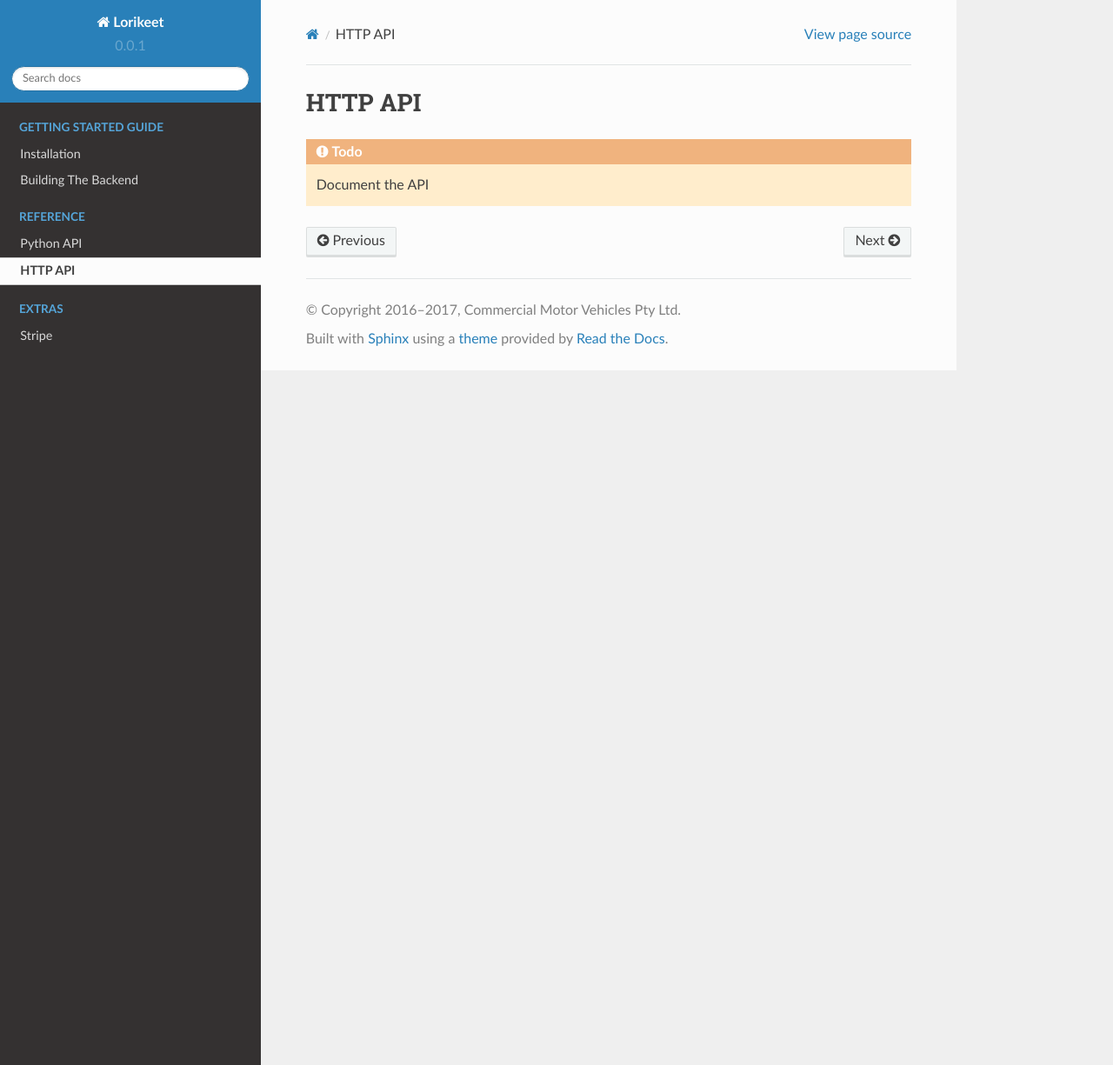
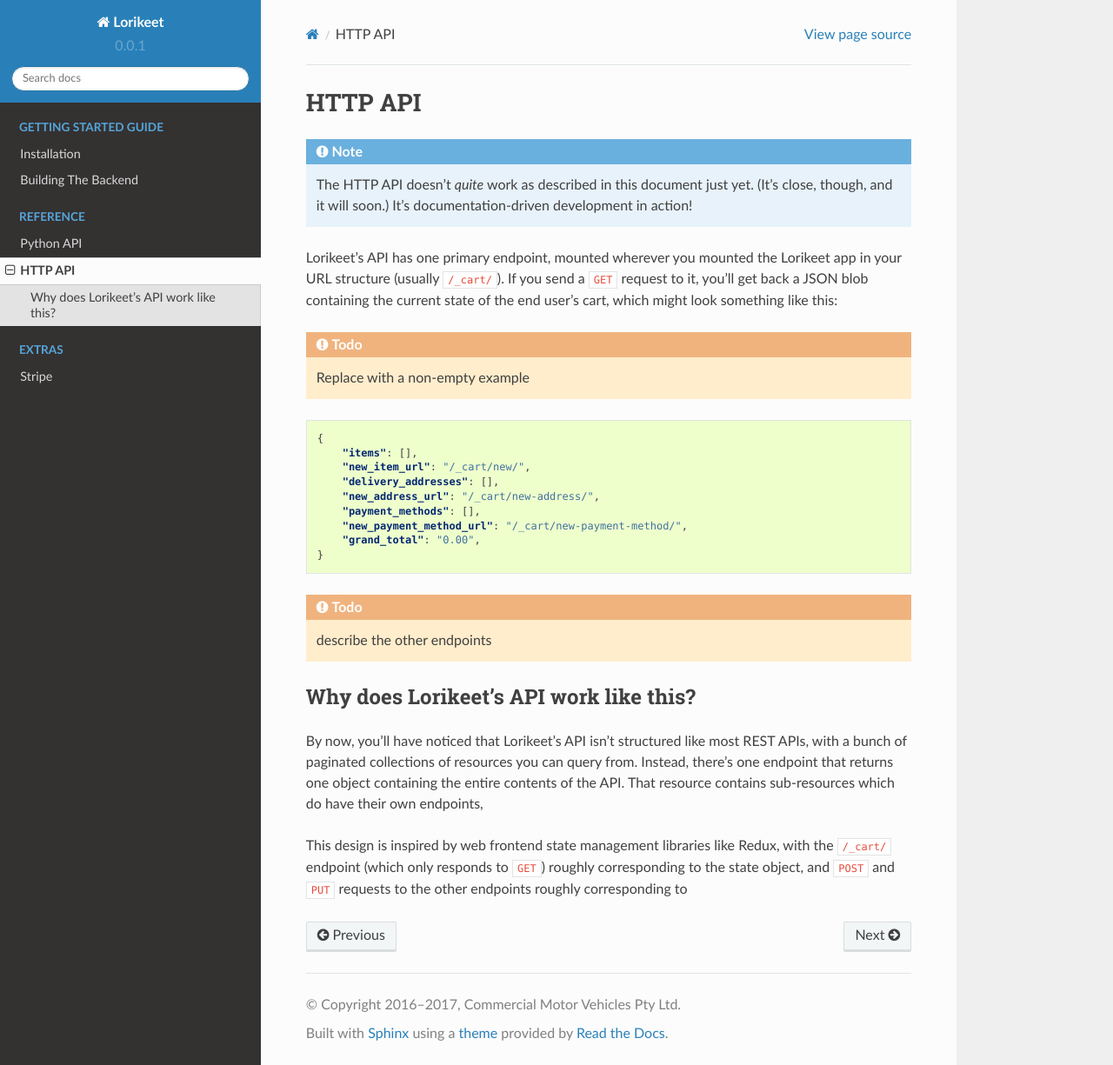
Before and after one commit to daisylb/lorikeet, a Sphinx documentation site: the page built from docs/api.rst, in a window 1280 px wide and 1225 px high. Shown: the whole window at 87% size. Built offline with Sphinx 7.4.7 and the Read the Docs theme 2.0.0, drawn with Linux system fonts in a browser that asks for light colours.

Commit message:
First pass at API documentation

```diff
--- a/docs/api.rst
+++ b/docs/api.rst
@@ -1,7 +1,36 @@
 HTTP API
 ========
 
+.. note::
+
+    The HTTP API doesn't *quite* work as described in this document just yet. (It's close, though, and it will soon.) It's documentation-driven development in action!
+
+Lorikeet's API has one primary endpoint, mounted wherever you mounted the Lorikeet app in your URL structure (usually ``/_cart/``). If you send a ``GET`` request to it, you'll get back a JSON blob containing the current state of the end user's cart, which might look something like this:
 
 .. todo::
 
-    Document the API
+    Replace with a non-empty example
+
+
+.. code:: json
+
+    {
+        "items": [],
+        "new_item_url": "/_cart/new/",
+        "delivery_addresses": [],
+        "new_address_url": "/_cart/new-address/",
+        "payment_methods": [],
+        "new_payment_method_url": "/_cart/new-payment-method/",
+        "grand_total": "0.00",
+    }
+
+.. todo::
+
+    describe the other endpoints
+
+Why does Lorikeet's API work like this?
+---------------------------------------
+
+By now, you'll have noticed that Lorikeet's API isn't structured like most REST APIs, with a bunch of paginated collections of resources you can query from. Instead, there's one endpoint that returns one object containing the entire contents of the API. That resource contains sub-resources which do have their own endpoints,
+
+This design is inspired by web frontend state management libraries like Redux, with the ``/_cart/`` endpoint (which only responds to ``GET``) roughly corresponding to the state object, and ``POST`` and ``PUT`` requests to the other endpoints roughly corresponding to
```
